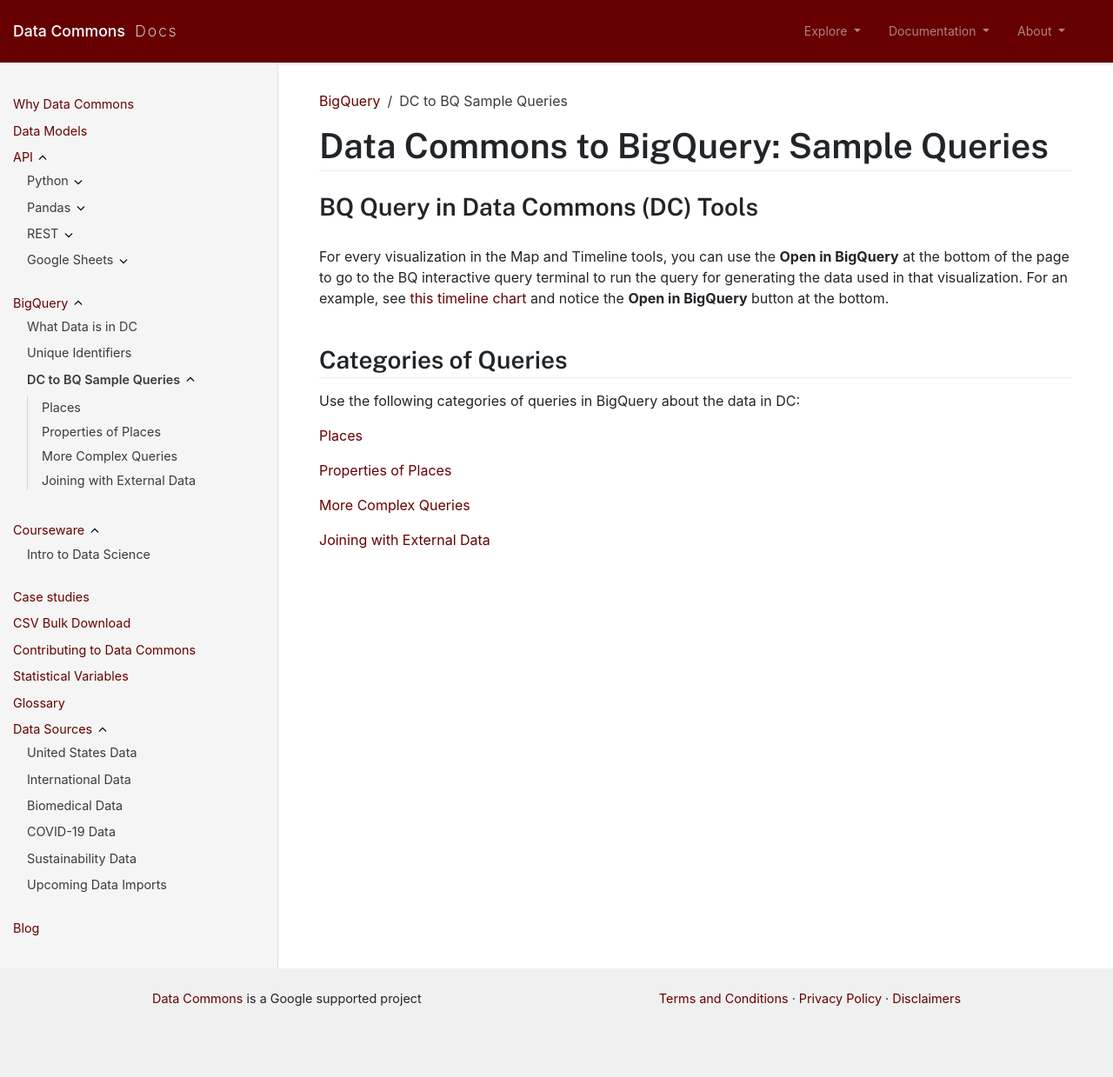
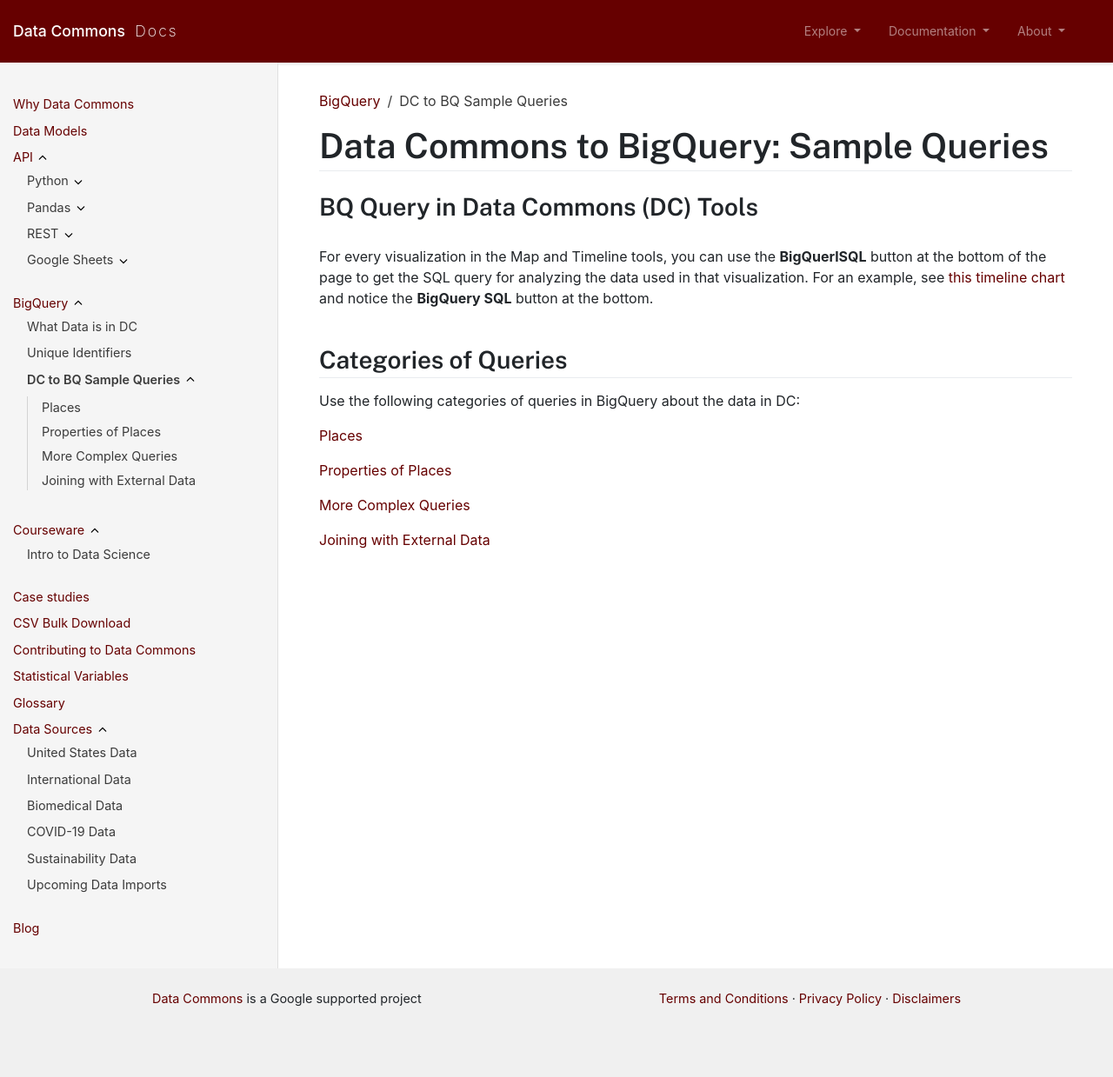
Before and after one commit to datacommonsorg/docsite, a Jekyll site: the page built from bigquery/dc_to_bq_queries.md, in a window 1280 px wide. Shown: the whole page at 87% size. Built offline with Jekyll 4.4.1, drawn with Linux system fonts in a browser that asks for light colours; comment, search, counter and statistics services are not loaded.

Commit message:
Fix doc that refers to Open in BQ button

```diff
--- a/bigquery/dc_to_bq_queries.md
+++ b/bigquery/dc_to_bq_queries.md
@@ -9,7 +9,7 @@
 # Data Commons to BigQuery: Sample Queries
 
 ## BQ Query in Data Commons (DC) Tools
-For every visualization in the Map and Timeline tools, you can use the **Open in BigQuery** at the bottom of the page to go to the BQ interactive query terminal to run the query for generating the data used in that visualization. For an example, see [this timeline chart](https://datacommons.org/tools/timeline#&place=geoId/0606000,geoId/2511000,geoId/2603000,geoId/1777005,geoId/1225175,geoId/4815976&statsVar=Count_CriminalActivities_ViolentCrime) and notice the **Open in BigQuery** button at the bottom.
+For every visualization in the Map and Timeline tools, you can use the **BigQuerlSQL** button at the bottom of the page to get the SQL query for analyzing the data used in that visualization. For an example, see [this timeline chart](https://datacommons.org/tools/timeline#&place=geoId/0606000,geoId/2511000,geoId/2603000,geoId/1777005,geoId/1225175,geoId/4815976&statsVar=Count_CriminalActivities_ViolentCrime) and notice the **BigQuery SQL** button at the bottom.
 
 ## Categories of Queries
 
```
